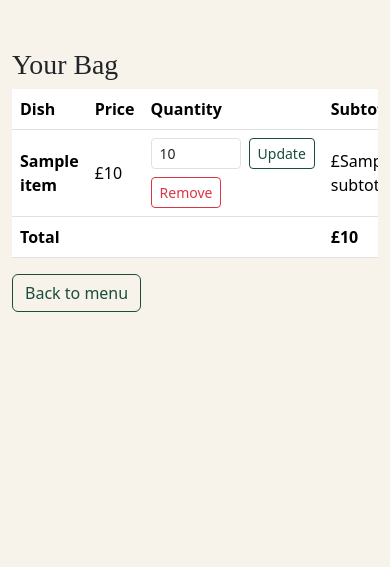
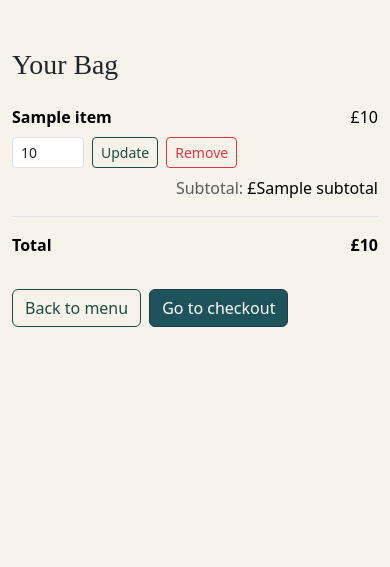
Before and after one commit to Anasztazia12/milestone-4, a Django app: template bag/templates/bag/bag.html in a window 390 px wide. Shown: the part 72-639 px from the top of the page. Run offline with Django 5.2, Linux system fonts and the light colour scheme; the template is opened without the code that fills it: most values are stand-ins (such as "Sample title", 1, 10 or a date in 2020); some web fonts are replaced.

Commit message:
Add checkout form, template, and URL configuration

```diff
--- a/assets/css/style.css
+++ b/assets/css/style.css
@@ -342,3 +342,58 @@ h2 {
     border: 2px solid var(--brass);
     border-radius: 50%;
 }
+
+/* Bag page: narrow quantity box */
+.bag-quantity {
+    width: 4.5rem;
+}
+
+/* Bag page on phones: each dish becomes a small card instead of a wide table row */
+@media (max-width: 767.98px) {
+    .bag-table thead {
+        display: none;
+    }
+
+    .bag-table tr {
+        display: grid;
+        grid-template-columns: 1fr auto;
+        gap: 0.5rem 1rem;
+        padding: 1rem 0;
+        border-bottom: 1px solid var(--bs-border-color);
+    }
+
+    .bag-table th,
+    .bag-table td {
+        display: block;
+        padding: 0;
+        border: 0;
+        background-color: transparent;
+    }
+
+    .bag-price {
+        text-align: right;
+    }
+
+    .bag-actions {
+        grid-column: 1 / -1;
+    }
+
+    .bag-subtotal {
+        grid-column: 1 / -1;
+        text-align: right;
+    }
+
+    .bag-subtotal[data-label]::before {
+        content: attr(data-label) ": ";
+        color: var(--bs-secondary-color);
+    }
+
+    .bag-table tfoot tr {
+        grid-template-columns: 1fr auto;
+        border-bottom: 0;
+    }
+
+    .bag-table tfoot .bag-subtotal {
+        grid-column: auto;
+    }
+}
--- a/bag/templates/bag/bag.html
+++ b/bag/templates/bag/bag.html
@@ -9,7 +9,7 @@
 
         {% if bag_items %}
         <div class="table-responsive">
-            <table class="table align-middle">
+            <table class="table align-middle bag-table">
                 <thead>
                     <tr>
                         <th scope="col">Dish</th>
@@ -22,13 +22,13 @@
                     {% for row in bag_items %}
                     <tr>
                         <th scope="row">{{ row.item.name }}</th>
-                        <td>£{{ row.item.price }}</td>
-                        <td>
+                        <td class="bag-price">£{{ row.item.price }}</td>
+                        <td class="bag-actions">
                             <div class="d-flex flex-wrap align-items-center gap-2">
                                 <form class="d-flex gap-2" method="post" action="{% url 'bag:adjust_bag' row.item.pk %}">
                                     {% csrf_token %}
                                     <label class="visually-hidden" for="bag-quantity-{{ row.item.pk }}">Quantity of {{ row.item.name }}</label>
-                                    <input class="form-control form-control-sm w-auto" id="bag-quantity-{{ row.item.pk }}" name="quantity" type="number" min="0" max="99" value="{{ row.quantity }}" required>
+                                    <input class="form-control form-control-sm bag-quantity" id="bag-quantity-{{ row.item.pk }}" name="quantity" type="number" min="0" max="99" value="{{ row.quantity }}" required>
                                     <button class="btn btn-outline-success btn-sm" type="submit">Update<span class="visually-hidden"> {{ row.item.name }}</span></button>
                                 </form>
                                 <form method="post" action="{% url 'bag:remove_from_bag' row.item.pk %}">
@@ -37,14 +37,14 @@
                                 </form>
                             </div>
                         </td>
-                        <td>£{{ row.subtotal }}</td>
+                        <td class="bag-subtotal" data-label="Subtotal">£{{ row.subtotal }}</td>
                     </tr>
                     {% endfor %}
                 </tbody>
                 <tfoot>
                     <tr>
                         <th scope="row" colspan="3">Total</th>
-                        <td class="fw-bold">£{{ total }}</td>
+                        <td class="fw-bold bag-subtotal">£{{ total }}</td>
                     </tr>
                 </tfoot>
             </table>
@@ -53,7 +53,12 @@
         <p>Your bag is empty.</p>
         {% endif %}
 
-        <a class="btn btn-outline-success" href="{% url 'menu' %}">Back to menu</a>
+        <div class="d-flex flex-wrap gap-2">
+            <a class="btn btn-outline-success" href="{% url 'menu' %}">Back to menu</a>
+            {% if bag_items %}
+            <a class="btn btn-success" href="{% url 'checkout:checkout' %}">Go to checkout</a>
+            {% endif %}
+        </div>
     </div>
 </section>
 {% endblock %}
--- a/old_ferryman/urls.py
+++ b/old_ferryman/urls.py
@@ -21,6 +21,7 @@ urlpatterns = [
     path('admin/', admin.site.urls),
     path('accounts/', include('allauth.urls')),
     path('bag/', include('bag.urls')),
+    path('checkout/', include('checkout.urls')),
     path('menu/', include('menu.urls')),
     path('', include('home.urls')),
 ]
--- a/templates/base.html
+++ b/templates/base.html
@@ -15,7 +15,7 @@
 </head>
 <body class="d-flex flex-column min-vh-100 bg-light">
     <header>
-        <nav class="navbar navbar-expand-md bg-success" data-bs-theme="dark" aria-label="Main navigation">
+        <nav class="navbar navbar-expand-lg bg-success" data-bs-theme="dark" aria-label="Main navigation">
             <div class="container">
                 <a class="navbar-brand" href="{% url 'home' %}">The Old Ferryman</a>
                 <button class="navbar-toggler" type="button" data-bs-toggle="collapse" data-bs-target="#main-nav"
```
Also changed, not shown: checkout/forms.py (added, +27 -0 lines), checkout/templates/checkout/checkout.html (added, +39 -0 lines), checkout/urls.py (added, +9 -0 lines), checkout/views.py (+23 -1 lines), assets/images/test/checkout-syntax-error.png (added).
